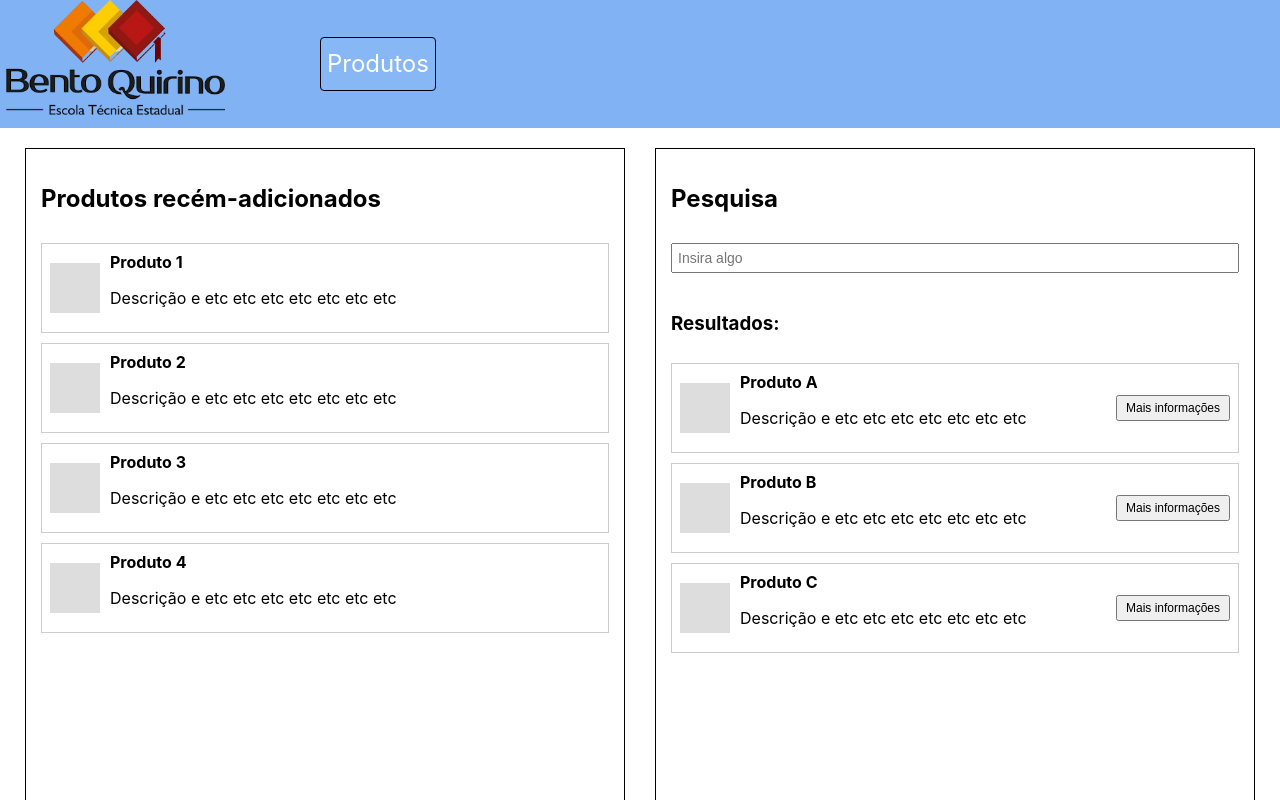
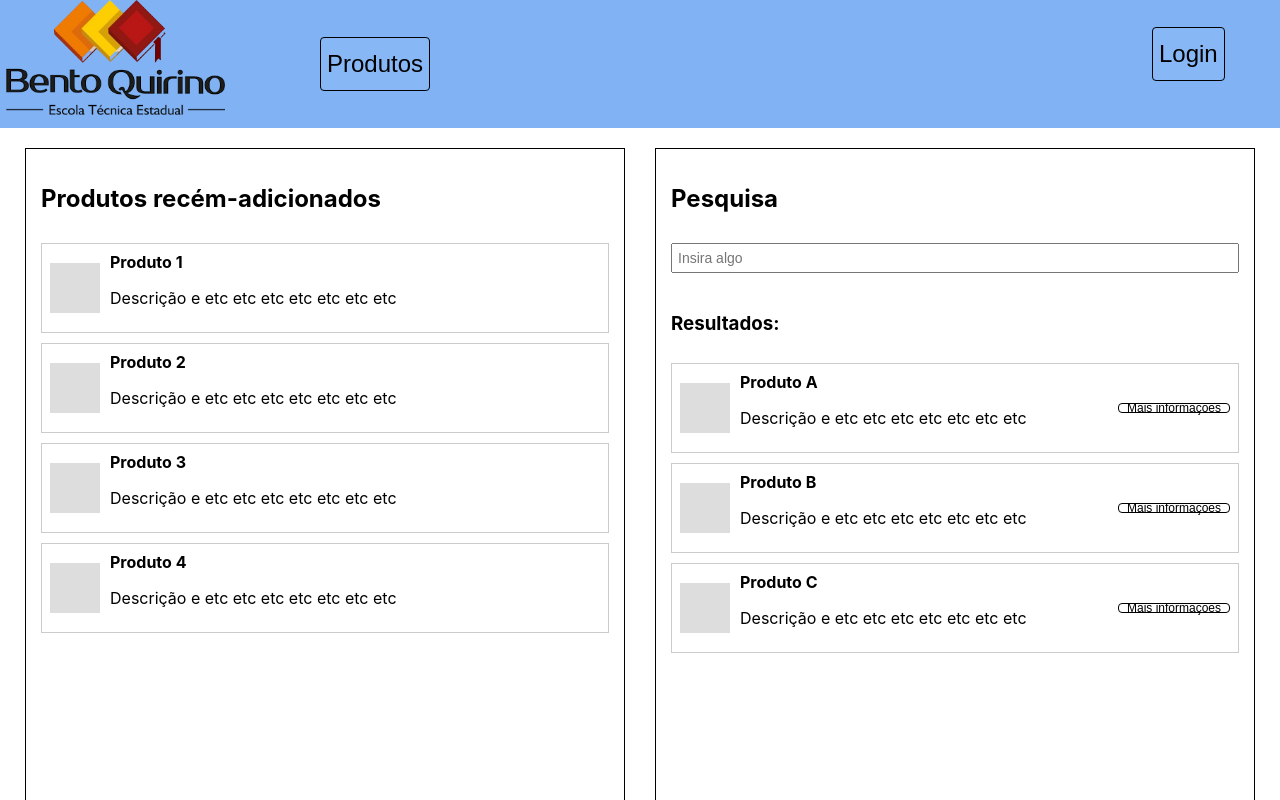
Before and after one commit to GabrielHugi/inventariobento, a React (Vite) app: page /products in a window 1280 px wide. Shown: the top 800 px of the page. Built offline with nearby package versions, Linux system fonts and the light colour scheme.

Commit message:
very very

```diff
--- a/src/pages/shared/MainHeader/index.css
+++ b/src/pages/shared/MainHeader/index.css
@@ -12,28 +12,3 @@
 .LogoDiv:hover {
     cursor: pointer;
 }
-
-.Button {
-    display: inline-flex;
-    justify-content: center;
-    align-items: center;
-    max-height: fit-content;
-    border-radius: 4px;
-    background-color: #ffffff0c;
-    border-width: 1px;
-    line-height: 0;
-    padding: 2px 6px;
-    border-color: black;
-    border-style: solid;
-    max-width: fit-content;
-    font-size: 24px;
-  }
-
-  .Button:hover {
-    border-radius: 4px;
-    background-color: #ffffff0c;
-    max-width: fit-content;
-    padding: 2px 10px;
-    transition: all 0.3s ease;
-    cursor: pointer;
-  }
--- a/src/pages/shared/MainHeader/index.jsx
+++ b/src/pages/shared/MainHeader/index.jsx
@@ -12,11 +12,19 @@ function MainHeader() {
         <div className="LogoDiv" onClick={() => navigate("/")}>
           <img src={logo} alt="logo" className="Logo" />
         </div>
-        <div style={{ width: "75%", marginLeft: "5%" }}>
+        <div style={{ width: "60%", marginLeft: "5%" }}>
           <div className="Tabs">
-            <div className="Button" onClick={() => navigate("/products")}>
+            <button onClick={() => navigate("/products")}>
               <p>Produtos</p>
-            </div>
+            </button>
+          </div>
+        </div>
+        <div style={{ width: "10%", marginLeft: "5%" }}>
+          <div className="Tabs">
+            <button onClick={() => navigate("/products")}>
+              <p>Login</p>
+            </button>
+            <img></img>
           </div>
         </div>
       </header>
--- a/src/pages/shared/index.css
+++ b/src/pages/shared/index.css
@@ -34,3 +34,28 @@
 .App-link {
   color: #61dafb;
 }
+
+button {
+  display: inline-flex;
+  justify-content: center;
+  align-items: center;
+  max-height: fit-content;
+  border-radius: 4px;
+  background-color: #ffffff0c;
+  border-width: 1px;
+  line-height: 0;
+  padding: 2px 6px;
+  border-color: black;
+  border-style: solid;
+  max-width: fit-content;
+  font-size: 24px;
+}
+
+button:hover {
+  border-radius: 4px;
+  background-color: #ffffff0c;
+  max-width: fit-content;
+  padding: 2px 10px;
+  transition: all 0.3s ease;
+  cursor: pointer;
+}
```
Also changed, not shown: src/images/user.png (added).
